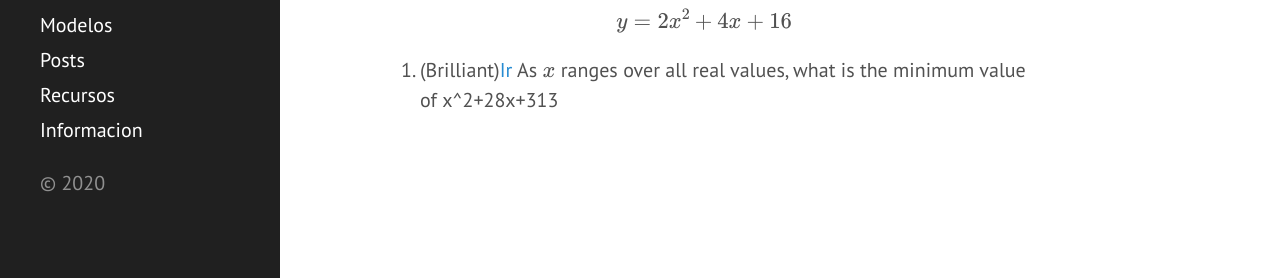
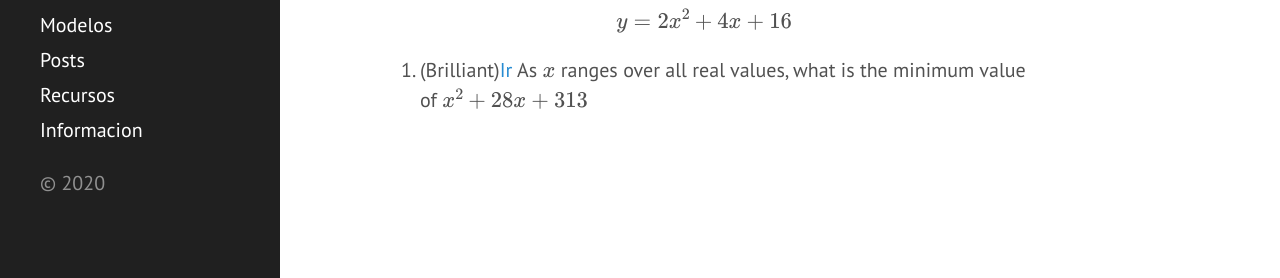
Before and after one commit to DanielBremont/danielbremont.github.io, a Jekyll site: the page built from pages/week-problems.md, in a window 1280 px wide and 1214 px high. Shown: the part 836-1114 px from the top of the window. Built offline with Jekyll 4.4.1, drawn with Linux system fonts in a browser that asks for light colours; formulas are drawn with MathJax 3.

```diff
--- a/pages/week-problems.md
+++ b/pages/week-problems.md
@@ -32,4 +32,4 @@
 
 2. (Brilliant)[Ir](https://brilliant.org/practice/completing-the-square-applications/?subtopic=quadratic-equations&chapter=completing-the-square)
 As $$x$$ ranges over all real values, what is the minimum value of
-$$$$x^2+28x+313$$$$
+$$x^2+28x+313$$
```
